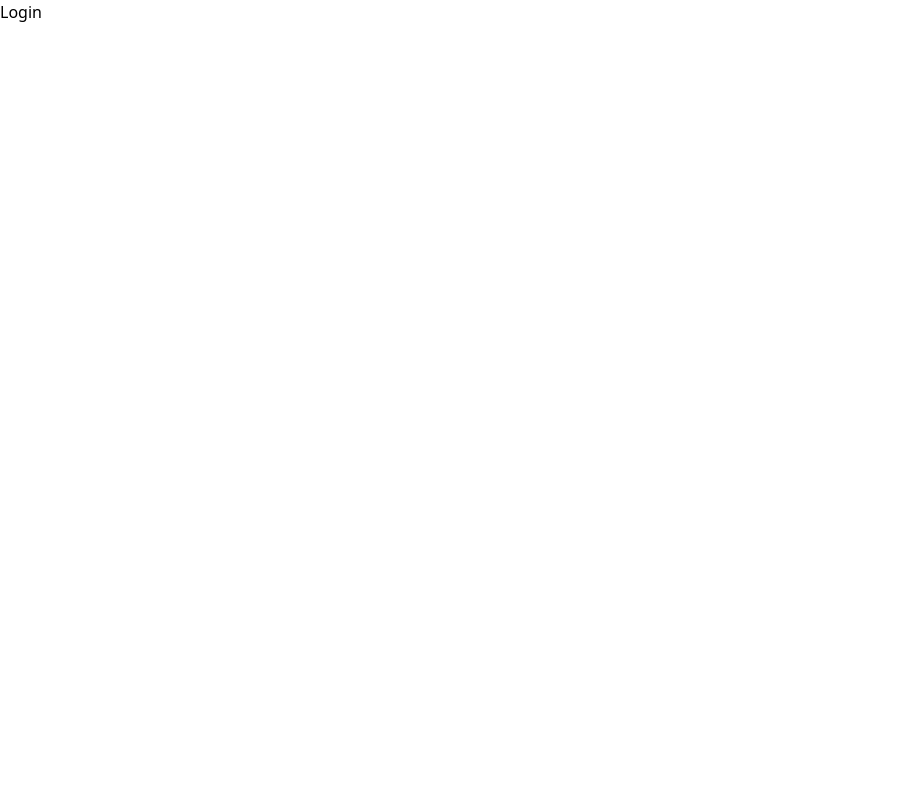
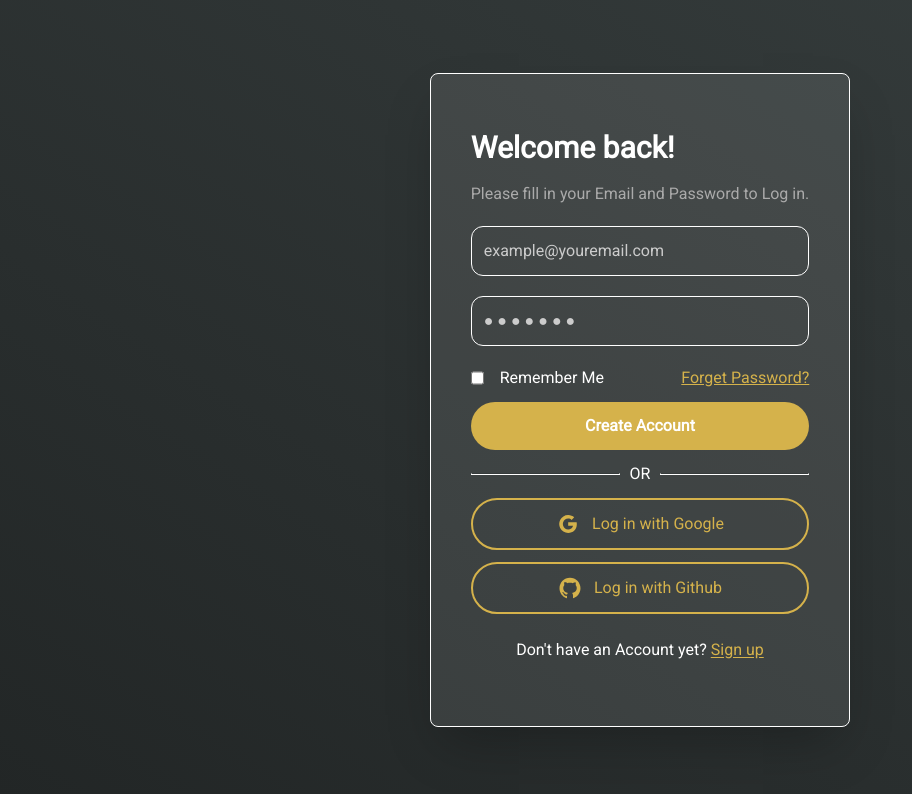
Before and after one commit to catalyst-ci-cd/catalyst-frontend, a React (Vite) app: page /login in a window 1280 px wide. Shown: the top 794 px of the page, without its empty margins (0-912 px from the left). Built offline with nearby package versions, Linux system fonts and the light colour scheme.

Commit message:
Add Basic Styling for Login Page

```diff
--- a/src/pages/Login/index.tsx
+++ b/src/pages/Login/index.tsx
@@ -1,5 +1,60 @@
+import { Link } from "react-router-dom";
+import { Divider } from "@mui/material";
+import { AiFillGithub, AiOutlineGoogle } from "react-icons/ai";
+import CheckBoxField from "@/components/forms/CheckBoxField";
+import TextField from "@/components/forms/TextField";
+
 const Login = () => {
-  return <div>Login</div>;
+  return (
+    <div className="grid place-content-center min-h-screen bg-gradient-to-tr from-primary to-secondary font-roboto text-white">
+      <form className="p-10 border border-solid border-white rounded-lg bg-[#ffffff18] shadow-2xl">
+        <h2 className="text-3xl font-semibold my-4">Welcome back!</h2>
+        <p className="text-[#aaa] my-4">
+          Please fill in your Email and Password to Log in.
+        </p>
+        <TextField type="text" placeholder="example@youremail.com" />
+        <TextField type="password" placeholder="● ● ● ● ● ● ●" />
+        <div className="flex justify-between">
+          <CheckBoxField label={<p>Remember Me</p>} />
+          <Link to="#" className="underline text-accent">
+            Forget Password?
+          </Link>
+        </div>
+        <button
+          className="bg-accent w-full rounded-full p-3 my-3 font-medium text-white font-semibold transition-all duration-300 hover:shadow-lg"
+          type="submit"
+        >
+          Create Account
+        </button>
+        <Divider className="text-white before:border before:border-white after:border after:border-white">
+          OR
+        </Divider>
+        <button
+          type="button"
+          className="flex items-center justify-center gap-3 w-full font-medium border-2 border-solid border-accent p-3 my-3 text-accent rounded-full transition-all duration-200 hover:bg-accent hover:shadow-lg hover:text-white"
+        >
+          <AiOutlineGoogle className="text-2xl" />
+          <span>Log in with Google</span>
+        </button>{" "}
+        <button
+          type="button"
+          className="flex items-center justify-center gap-3 w-full font-medium border-2 border-solid border-accent p-3 my-3 text-accent rounded-full transition-all duration-200 hover:bg-accent hover:shadow-lg hover:text-white"
+        >
+          <AiFillGithub className="text-2xl" />
+          <span>Log in with Github</span>
+        </button>
+        <p className="text-center my-6">
+          Don't have an Account yet?{" "}
+          <Link
+            to="/signup"
+            className="underline underline-offset-2 text-accent"
+          >
+            Sign up
+          </Link>
+        </p>
+      </form>
+    </div>
+  );
 };
 
 export default Login;
```
